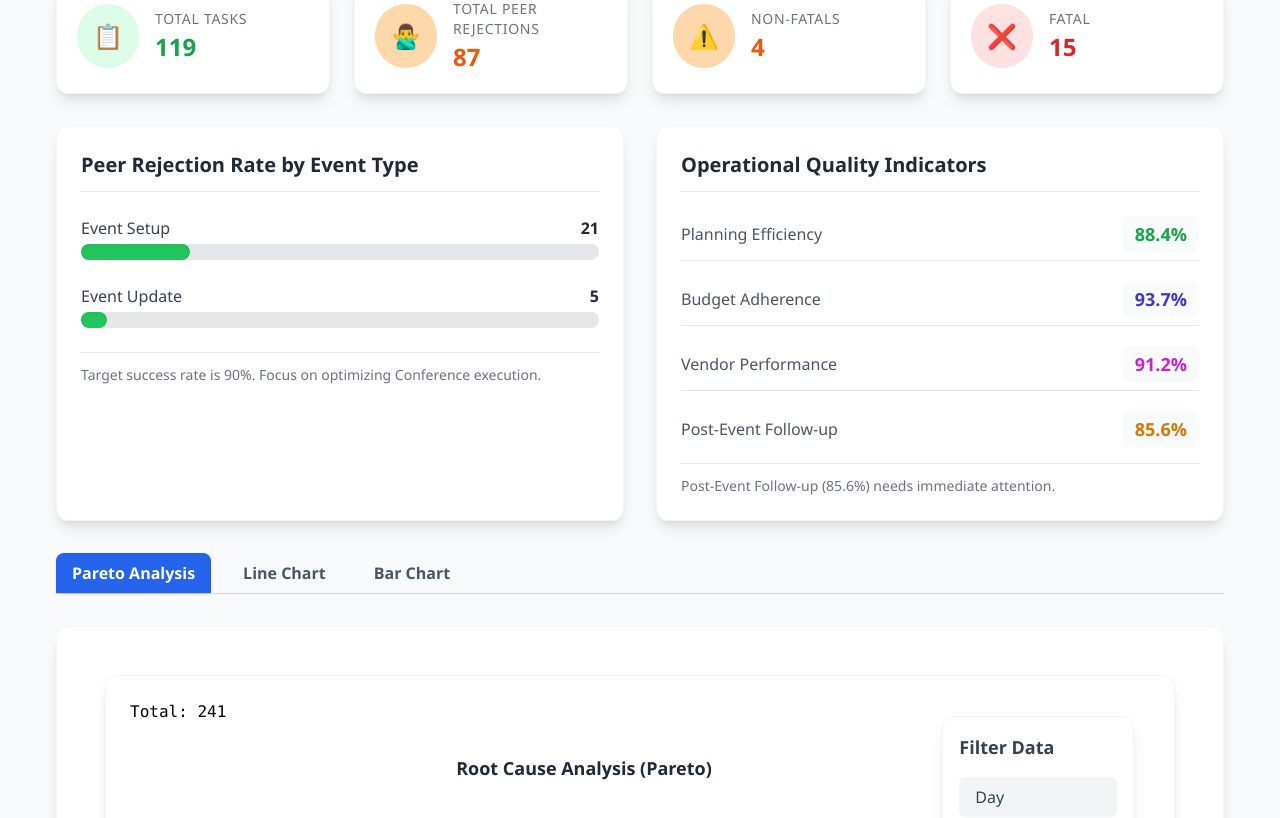
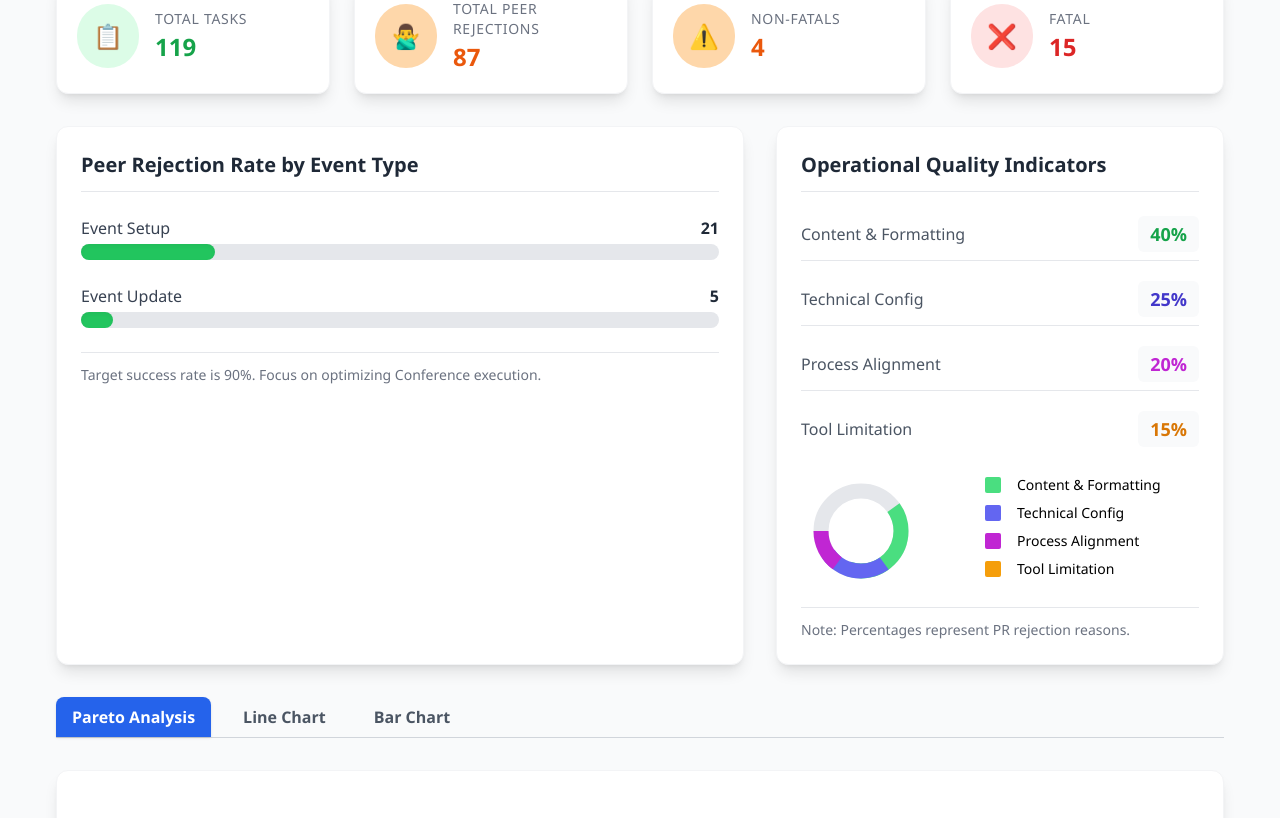
Before and after one commit to VinceZamora-7/QualityManagementDashboard, a React (Vite) app: page /bap in a window 1280 px wide. Shown: the part 400-1218 px from the top of the page. Built offline with nearby package versions, Linux system fonts and the light colour scheme.

Commit message:
Updated Events UI

```diff
--- a/src/pages/events/OperationalMetrics.jsx
+++ b/src/pages/events/OperationalMetrics.jsx
@@ -1,34 +1,114 @@
 import React from "react";
 
-const eventMetrics = [
-  { name: "Planning Efficiency", value: "88.4%", color: "text-green-600" },
-  { name: "Budget Adherence", value: "93.7%", color: "text-indigo-700" },
-  { name: "Vendor Performance", value: "91.2%", color: "text-fuchsia-600" },
-  { name: "Post-Event Follow-up", value: "85.6%", color: "text-amber-600" },
+const metrics = [
+  {
+    name: "Content & Formatting",
+    value: 40,
+    displayValue: "40%",
+    color: "text-green-600",
+    strokeColor: "#4ade80",
+  },
+  {
+    name: "Technical Config",
+    value: 25,
+    displayValue: "25%",
+    color: "text-indigo-700",
+    strokeColor: "#6366f1",
+  },
+  {
+    name: "Process Alignment",
+    value: 20,
+    displayValue: "20%",
+    color: "text-fuchsia-600",
+    strokeColor: "#c026d3",
+  },
+  {
+    name: "Tool Limitation",
+    value: 15,
+    displayValue: "15%",
+    color: "text-amber-600",
+    strokeColor: "#f59e0b",
+  },
 ];
 
+const radius = 40;
+const circumference = 2 * Math.PI * radius;
+
+const pieSegments = metrics.map((segment, index, arr) => {
+  const total = arr.reduce((acc, s) => acc + s.value, 0);
+  const dashArray = (segment.value / total) * circumference;
+  const offset = arr
+    .slice(0, index)
+    .reduce((acc, s) => acc + (s.value / total) * circumference, 0);
+  return { ...segment, dashArray, offset };
+});
+
 const OperationalMetrics = () => (
-  <div className="bg-white rounded-xl shadow-lg p-6 border border-gray-100 w-full">
+  <div className="bg-white rounded-xl shadow-lg p-6 border border-gray-100 w-full max-w-md mx-auto">
     <h2 className="font-bold text-xl text-gray-800 mb-6 border-b pb-3">
       Operational Quality Indicators
     </h2>
-    <ul className="space-y-5">
-      {eventMetrics.map((em) => (
+    <ul className="space-y-5 mb-6">
+      {metrics.map((metric) => (
         <li
-          key={em.name}
+          key={metric.name}
           className="flex justify-between items-center border-b pb-2 last:border-b-0 last:pb-0"
         >
-          <span className="text-gray-600 text-base">{em.name}</span>
+          <span className="text-gray-600 text-base">{metric.name}</span>
           <span
-            className={`font-extrabold text-lg ${em.color} bg-gray-50 px-3 py-1 rounded-md`}
+            className={`font-extrabold text-lg ${metric.color} bg-gray-50 px-3 py-1 rounded-md`}
           >
-            {em.value}
+            {metric.displayValue}
           </span>
         </li>
       ))}
     </ul>
+
+    <div className="flex items-center space-x-8">
+      <svg
+        width="120"
+        height="120"
+        viewBox="0 0 120 120"
+        className="transform -rotate-90"
+      >
+        <circle
+          r={radius}
+          cx="60"
+          cy="60"
+          fill="transparent"
+          stroke="#e5e7eb"
+          strokeWidth="15"
+        />
+        {pieSegments.map((segment) => (
+          <circle
+            key={segment.name}
+            r={radius}
+            cx="60"
+            cy="60"
+            fill="transparent"
+            stroke={segment.strokeColor}
+            strokeWidth="15"
+            strokeDasharray={`${segment.dashArray} ${circumference}`}
+            strokeDashoffset={circumference - segment.offset}
+          />
+        ))}
+      </svg>
+
+      <ul className="text-sm">
+        {metrics.map((metric) => (
+          <li key={metric.name} className="mb-2 flex items-center space-x-2">
+            <span
+              className="block w-4 h-4 rounded-sm"
+              style={{ backgroundColor: metric.strokeColor }}
+            ></span>
+            <span>{metric.name}</span>
+          </li>
+        ))}
+      </ul>
+    </div>
+
     <p className="text-sm text-gray-500 mt-4 pt-3 border-t">
-      Post-Event Follow-up (85.6%) needs immediate attention.
+      Note: Percentages represent PR rejection reasons.
     </p>
   </div>
 );
```
